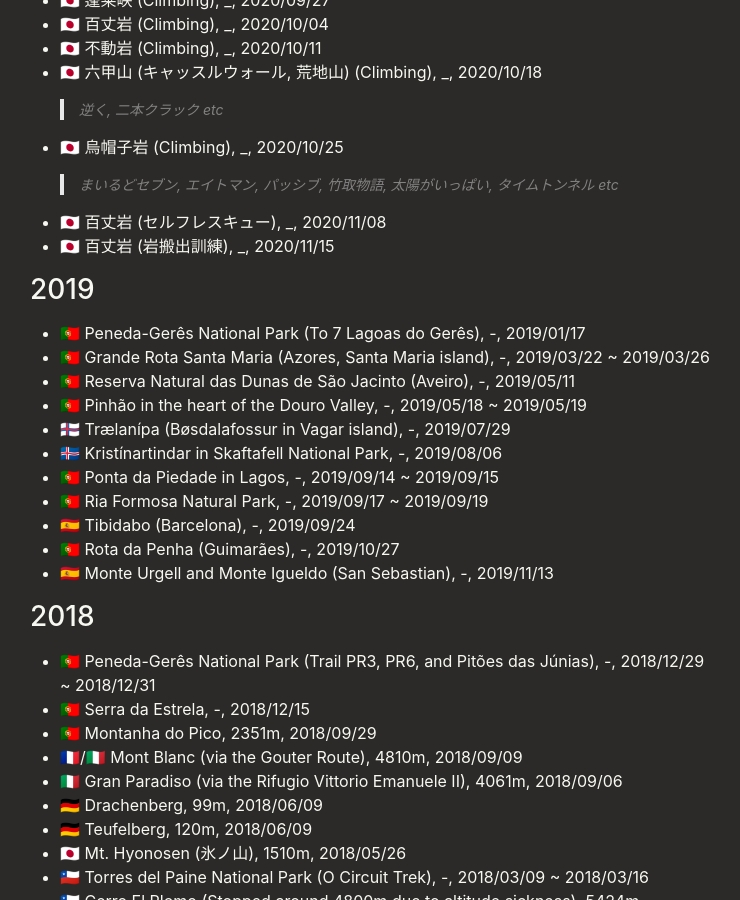
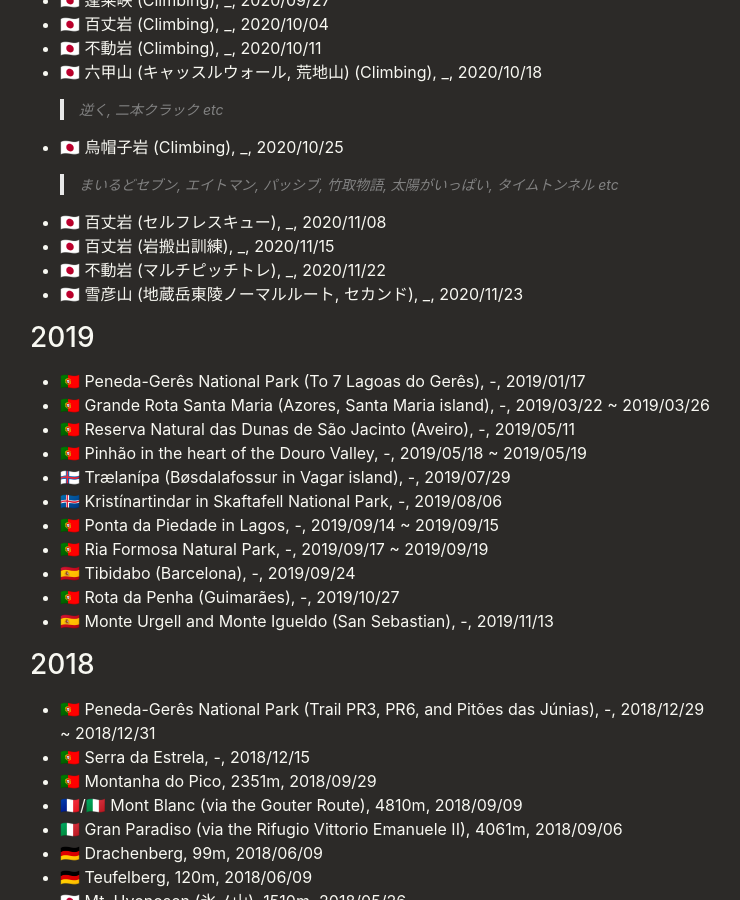
Before and after one commit to pixyzehn/pixyzehn.com, a Jekyll site: the page built from pages/mountaineering.md, in a window 1280 px wide and 900 px high, scrolled down 848 px. Shown: the whole window, without its empty margins (270-1010 px from the left). Built offline with Jekyll 4.4.1, drawn with Linux system fonts in a browser that asks for light colours.

Commit message:
Update page

```diff
--- a/pages/mountaineering.md
+++ b/pages/mountaineering.md
@@ -27,6 +27,8 @@ This page is used to track my outdoor activity logs, such as trekking, rock clim
 > まいるどセブン, エイトマン, パッシブ, 竹取物語, 太陽がいっぱい, タイムトンネル etc
 - 🇯🇵 百丈岩 (セルフレスキュー), _, 2020/11/08
 - 🇯🇵 百丈岩 (岩搬出訓練), _, 2020/11/15
+- 🇯🇵 不動岩 (マルチピッチトレ), _, 2020/11/22
+- 🇯🇵 雪彦山 (地蔵岳東陵ノーマルルート, セカンド), _, 2020/11/23
 
 ## 2019
 
```
